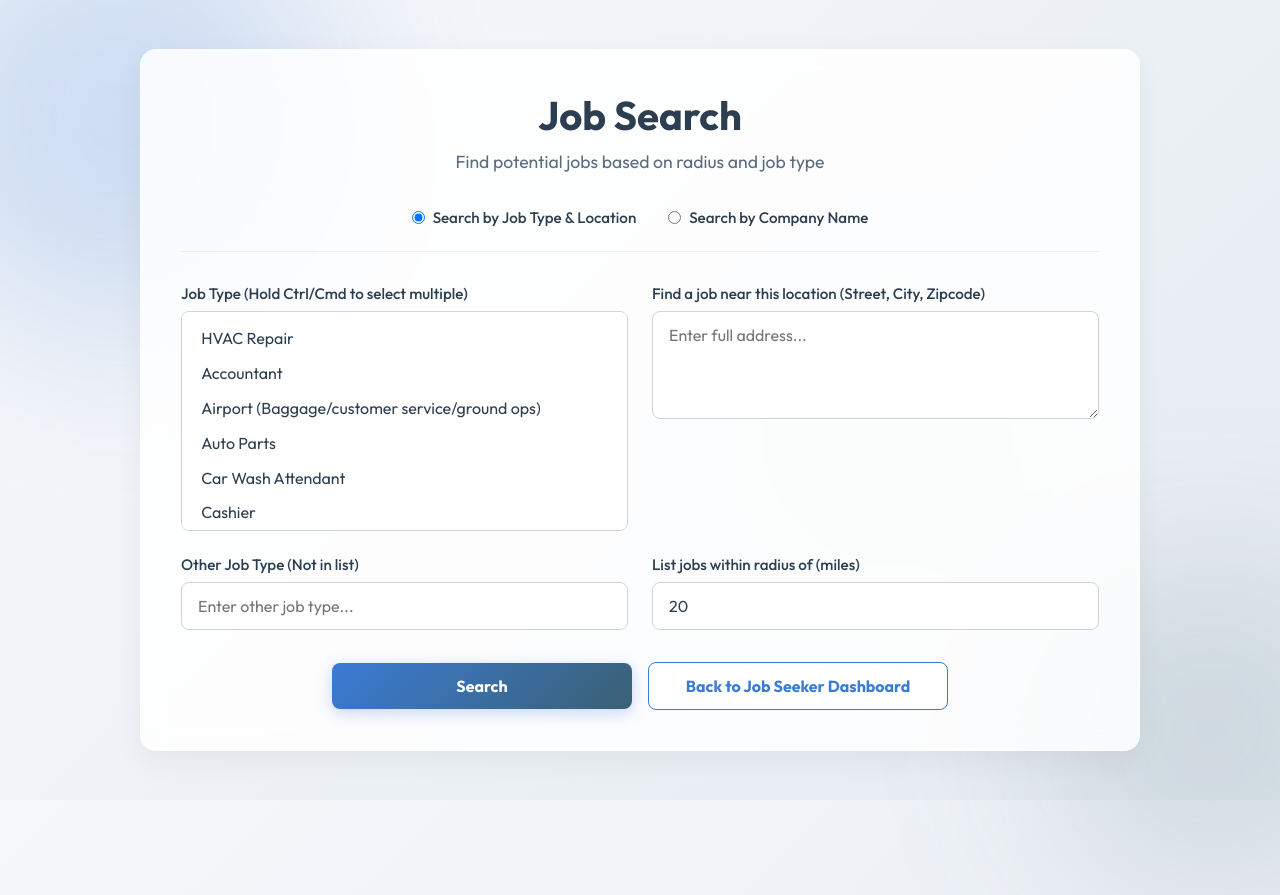
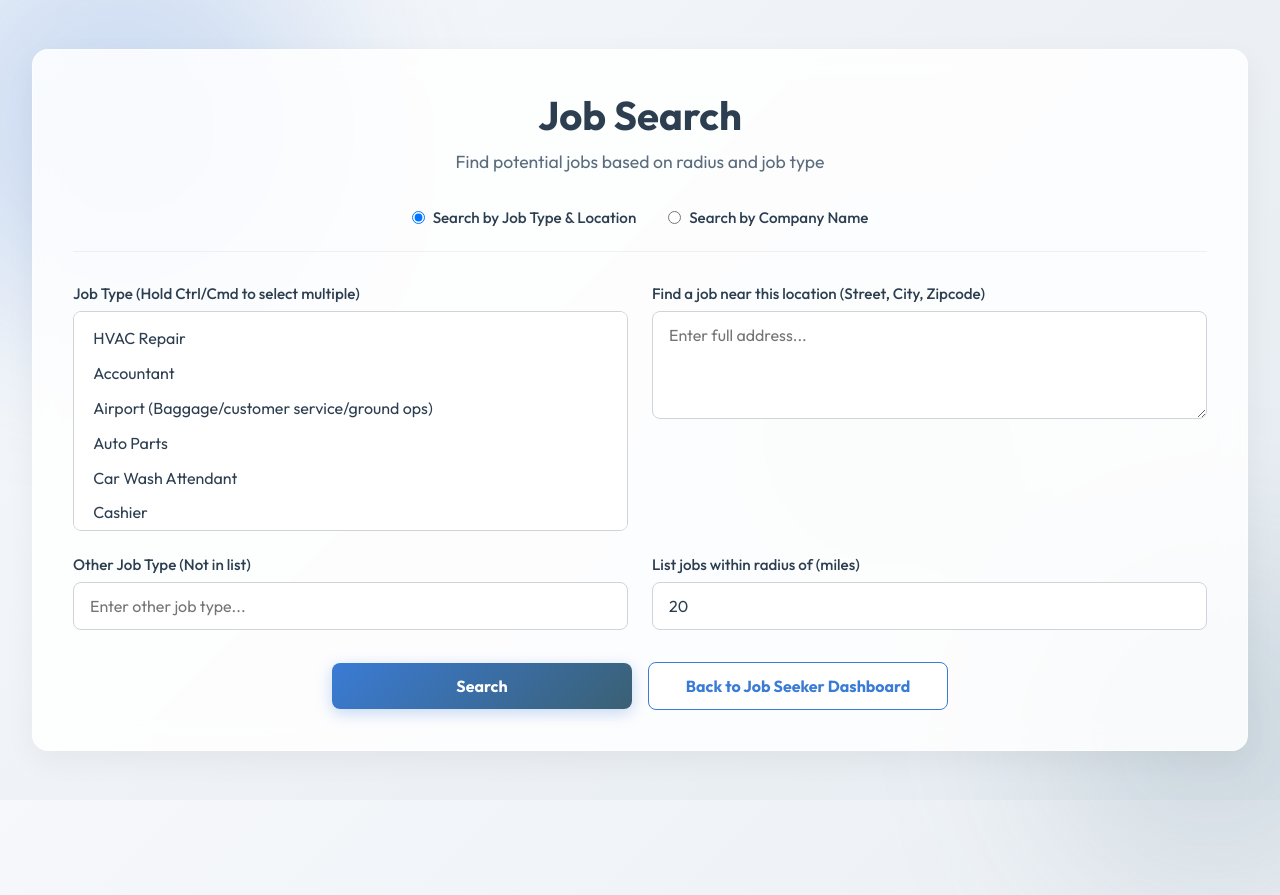
Before and after one commit to mgoodell6/goodjobnet, a React (Vite) app in the folder frontend/: page /hot-job-search in a window 1280 px wide. Shown: the top 895 px of the page. Built offline with nearby package versions, Linux system fonts and the light colour scheme.

Commit message:
Widens search results panels to accommodate additional column(s)

```diff
--- a/frontend/src/pages/HotJobSearch.jsx
+++ b/frontend/src/pages/HotJobSearch.jsx
@@ -55,8 +55,8 @@ function HotJobSearch({ user }) {
   };
 
   return (
-    <div className="app-container" style={{ flexDirection: 'column' }}>
-      <div className="glass-panel main-form" style={{ maxWidth: '1000px' }}>
+    <div className="app-container" style={{ flexDirection: 'column', maxWidth: '1400px' }}>
+      <div className="glass-panel main-form" style={{ maxWidth: '1300px' }}>
         <header>
           <h1>Job Search</h1>
           <p className="subtitle">
--- a/frontend/src/pages/JobSeekerSearch.jsx
+++ b/frontend/src/pages/JobSeekerSearch.jsx
@@ -186,8 +186,8 @@ function JobSeekerSearch({ user }) {
   };
 
   return (
-    <div className="app-container" style={{ flexDirection: 'column' }}>
-      <div className="glass-panel main-form" style={{ maxWidth: '1000px' }}>
+    <div className="app-container" style={{ flexDirection: 'column', maxWidth: '1400px' }}>
+      <div className="glass-panel main-form" style={{ maxWidth: '1300px' }}>
         <header>
           <h1>Job Seeker Search</h1>
           <p className="subtitle">Find unemployed individuals interested in a job type within a certain radius of an address</p>
```
